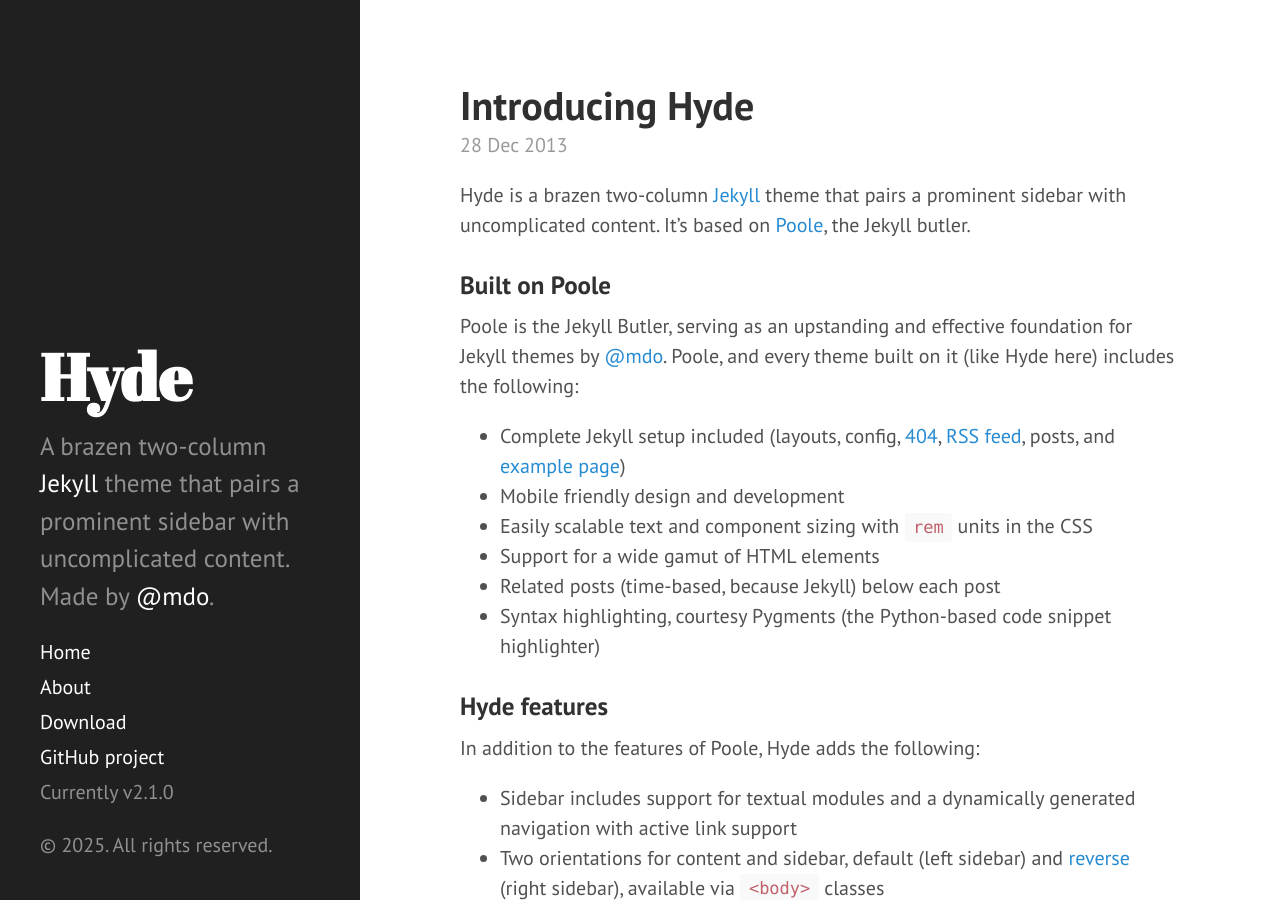
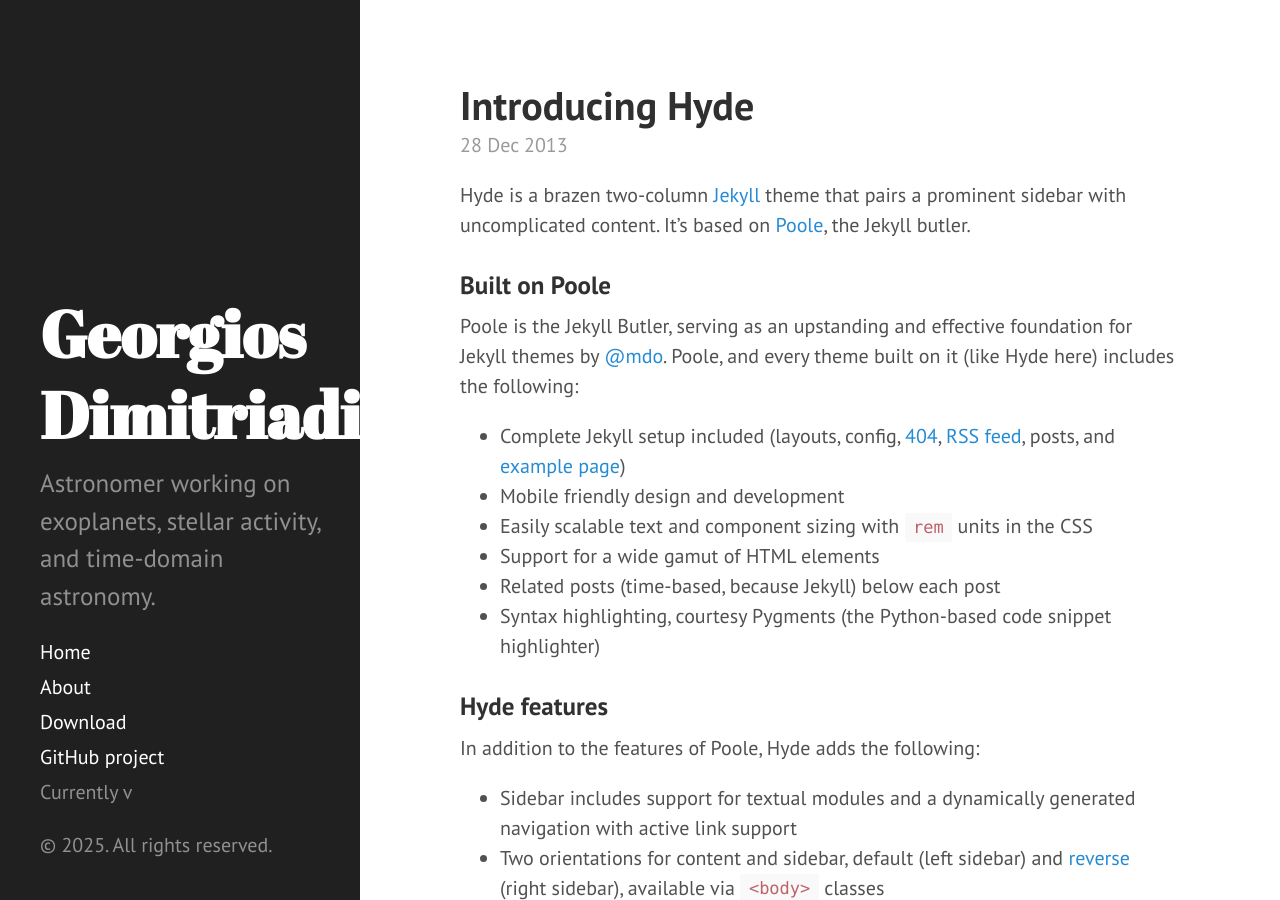
Before and after one commit to geodimitriadis/geodimitriadis.github.io, a Jekyll site: the page built from index.html, in a window 1280 px wide and 900 px high. Built offline with Jekyll 4.4.1, drawn with Linux system fonts in a browser that asks for light colours; Markdown is read by kramdown in place of the engine named in the settings; the list of posts is cut into pages by our own code.

Commit message:
Update _config.yml

```diff
--- a/_config.yml
+++ b/_config.yml
@@ -1,26 +1,24 @@
-# Dependencies
-markdown:         redcarpet
-highlighter:      pygments
+# Site settings
+title: "Georgios Dimitriadis"
+tagline: "Astronomer"
+description: "Astronomer working on exoplanets, stellar activity, and time-domain astronomy."
 
-# Permalinks
-permalink:        pretty
-relative_permalinks: true
+# Important for GitHub Pages (user site)
+url: "https://geodimitriadis.github.io"
+baseurl: ""   # MUST be empty for USERNAME.github.io sites
 
-# Setup
-title:            Hyde
-tagline:          'A Jekyll theme'
-description:      'A brazen two-column <a href="http://jekyllrb.com" target="_blank">Jekyll</a> theme that pairs a prominent sidebar with uncomplicated content. Made by <a href="https://twitter.com/mdo" target="_blank">@mdo</a>.'
-url:              http://hyde.getpoole.com
-baseurl:          /
+# Build settings (GitHub Pages-compatible)
+markdown: kramdown
+highlighter: rouge
+permalink: pretty
 
+# Pagination (Hyde supports this)
+paginate: 5
+
+# Optional author block (edit as you like)
 author:
-  name:           'Mark Otto'
-  url:            https://twitter.com/mdo
+  name: "Georgios Dimitriadis"
 
-paginate:         5
-
-# Custom vars
-version:          2.1.0
-
+# Optional: metadata link
 github:
-  repo:           https://github.com/poole/hyde
+  repo: "https://github.com/geodimitriadis/geodimitriadis.github.io"
```
